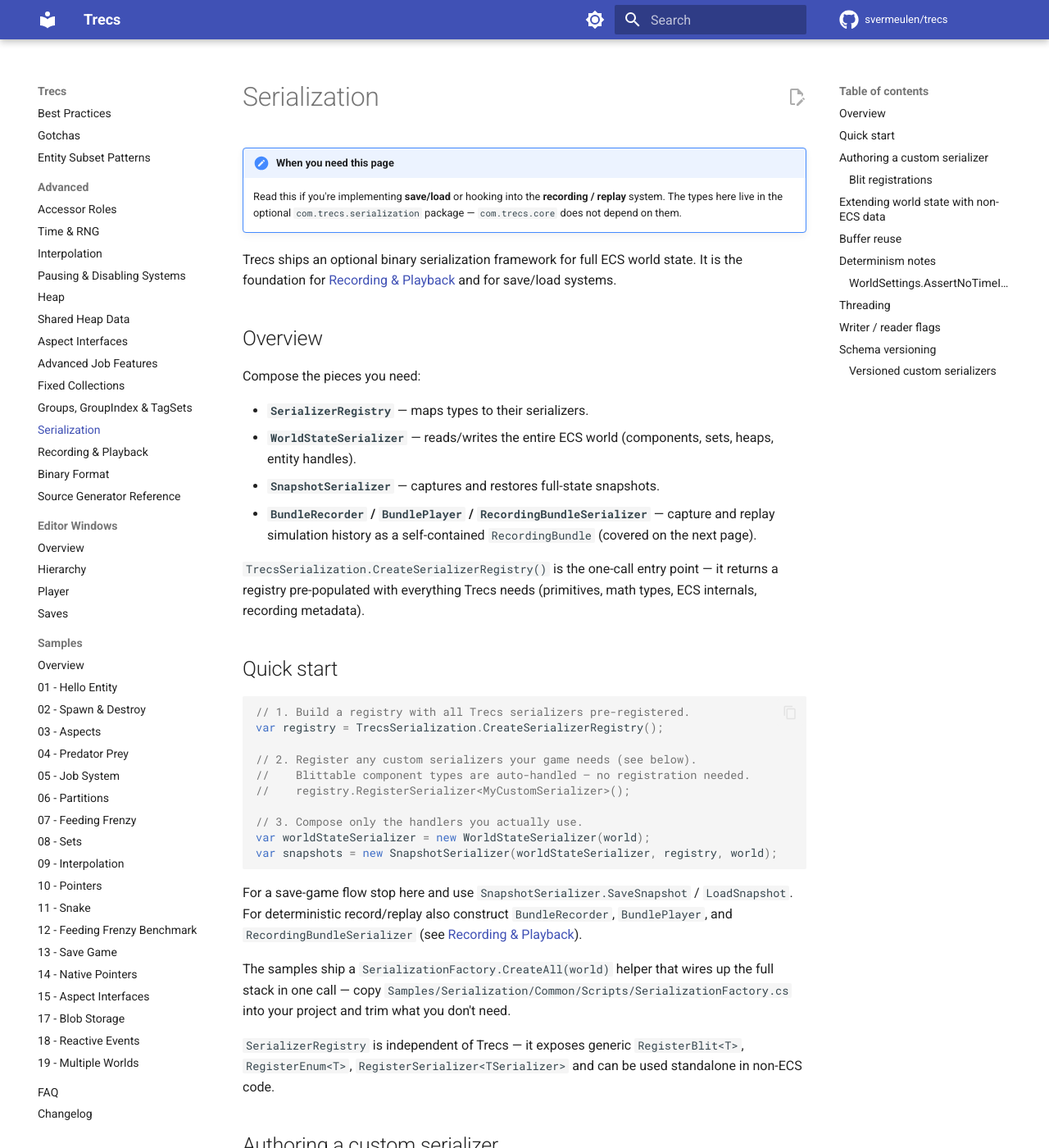
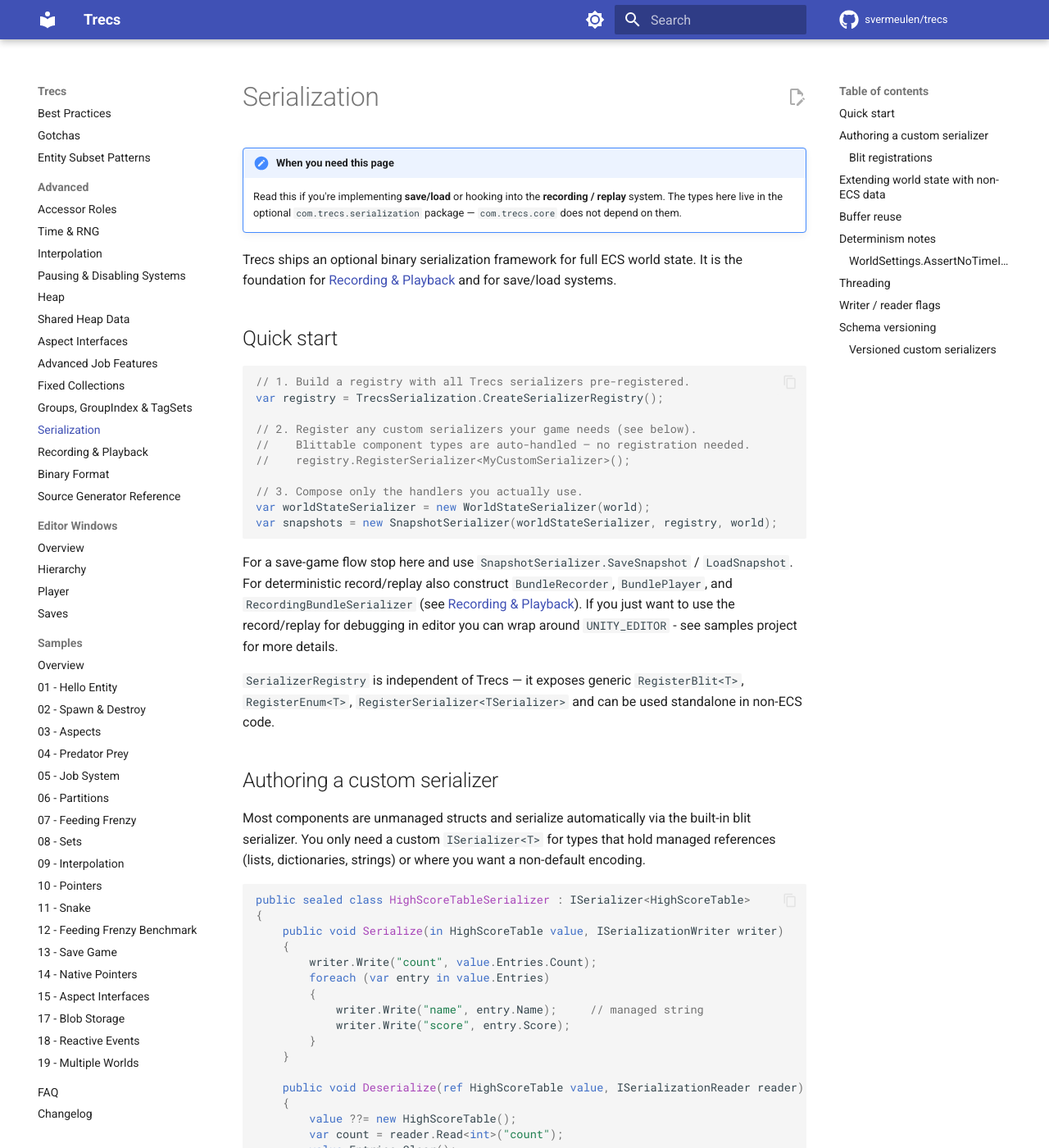
Before and after one commit to svermeulen/trecs, an MkDocs documentation site: the page built from docs/advanced/serialization.md, in a window 1280 px wide and 1400 px high. Shown: the whole window at 82% size. Built offline with MkDocs 1.6.1 and Material for MkDocs 9.7.7, drawn with Linux system fonts in a browser that asks for light colours; comment, search, counter and statistics services are not loaded.

Commit message:
Changed groups-and-tagsets.md, serialization.md.

````diff
--- a/docs/advanced/serialization.md
+++ b/docs/advanced/serialization.md
@@ -4,17 +4,6 @@
     Read this if you're implementing **save/load** or hooking into the **recording / replay** system. The types here live in the optional `com.trecs.serialization` package — `com.trecs.core` does not depend on them.
 
 Trecs ships an optional binary serialization framework for full ECS world state. It is the foundation for [Recording & Playback](recording-and-playback.md) and for save/load systems.
-
-## Overview
-
-Compose the pieces you need:
-
-- **`SerializerRegistry`** — maps types to their serializers.
-- **`WorldStateSerializer`** — reads/writes the entire ECS world (components, sets, heaps, entity handles).
-- **`SnapshotSerializer`** — captures and restores full-state snapshots.
-- **`BundleRecorder` / `BundlePlayer` / `RecordingBundleSerializer`** — capture and replay simulation history as a self-contained `RecordingBundle` (covered on the next page).
-
-`TrecsSerialization.CreateSerializerRegistry()` is the one-call entry point — it returns a registry pre-populated with everything Trecs needs (primitives, math types, ECS internals, recording metadata).
 
 ## Quick start
 
@@ -31,9 +20,7 @@
 var snapshots = new SnapshotSerializer(worldStateSerializer, registry, world);
 ```
 
-For a save-game flow stop here and use `SnapshotSerializer.SaveSnapshot` / `LoadSnapshot`. For deterministic record/replay also construct `BundleRecorder`, `BundlePlayer`, and `RecordingBundleSerializer` (see [Recording & Playback](recording-and-playback.md)).
-
-The samples ship a `SerializationFactory.CreateAll(world)` helper that wires up the full stack in one call — copy `Samples/Serialization/Common/Scripts/SerializationFactory.cs` into your project and trim what you don't need.
+For a save-game flow stop here and use `SnapshotSerializer.SaveSnapshot` / `LoadSnapshot`. For deterministic record/replay also construct `BundleRecorder`, `BundlePlayer`, and `RecordingBundleSerializer` (see [Recording & Playback](recording-and-playback.md)).  If you just want to use the record/replay for debugging in editor you can wrap around `UNITY_EDITOR` - see samples project for more details.
 
 `SerializerRegistry` is independent of Trecs — it exposes generic `RegisterBlit<T>`, `RegisterEnum<T>`, `RegisterSerializer<TSerializer>` and can be used standalone in non-ECS code.
 
````
Also changed, not shown: docs/advanced/groups-and-tagsets.md (+1 -1 lines).
